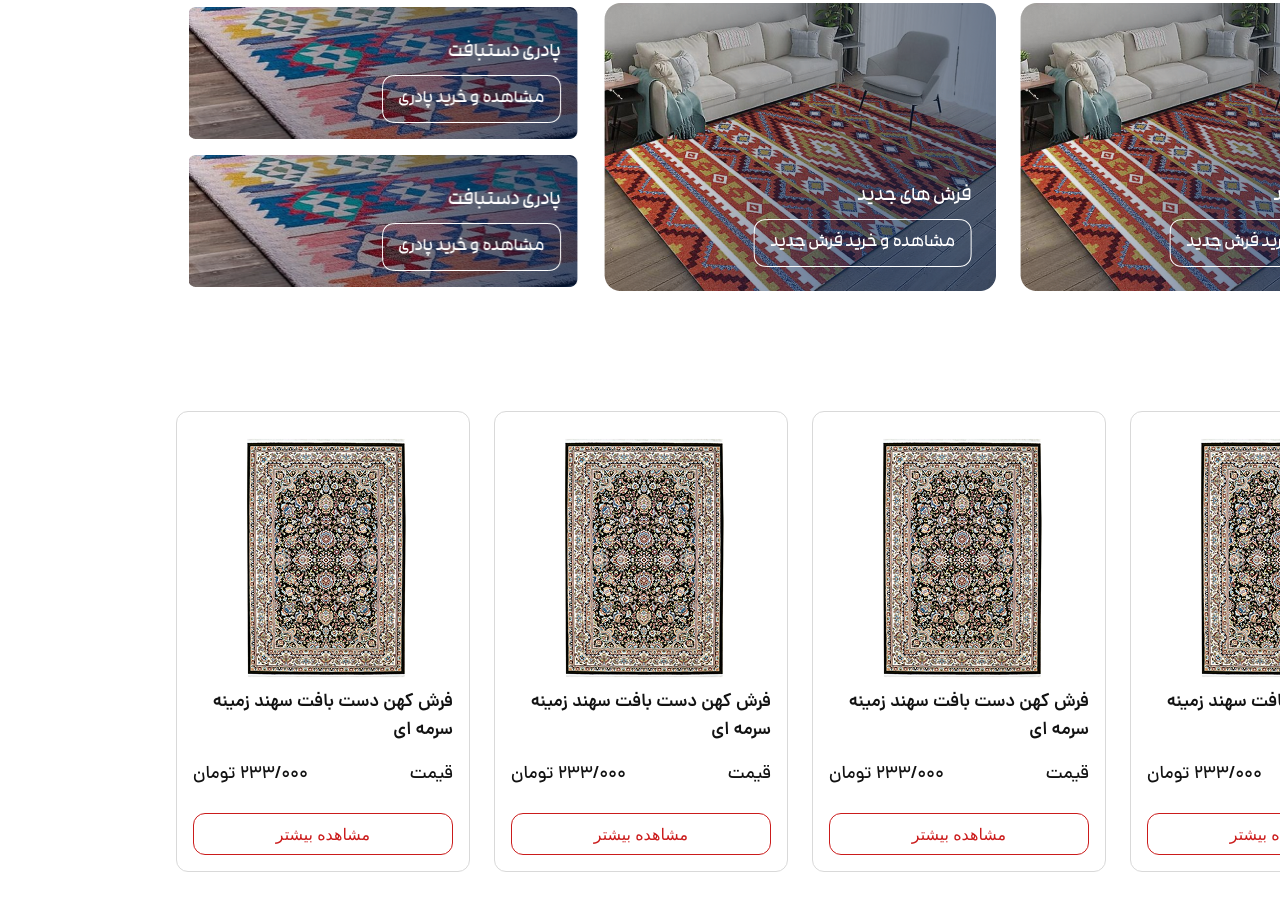
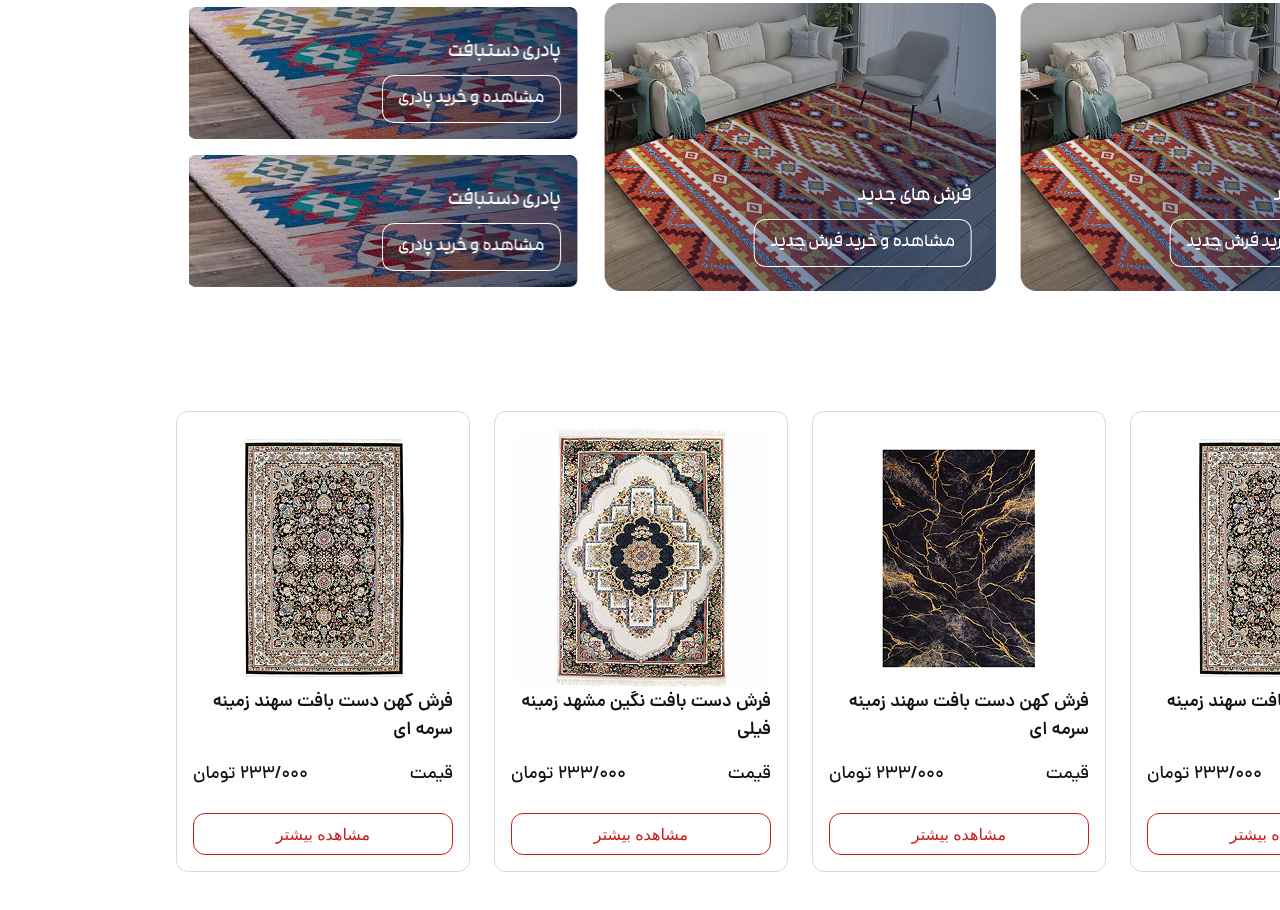
Before and after one commit to Amir-Sharafi-86/Carpet-website, a website: page public/index.html in a window 1280 px wide. Shown: the part 810-1720 px from the top of the page. Drawn offline with Linux system fonts and the light colour scheme.

Commit message:
responsive section tree product

```diff
--- a/public/index.html
+++ b/public/index.html
@@ -128,10 +128,10 @@
           <div class="grid grid-cols-1 lg:grid-cols-4 gap-6">
             <div class="product flex flex-col bg-white rounded-xl border border-[#D9D9D9] p-4">
               <div>
-                <img src="./imges/main/Frame 11.png"  alt="">
+                <img src="./imges/main/Frame 11.png" class="mx-auto"  alt="">
               </div>
               <div class=" text-[#121212] ">
-                <p class="text-lg max-sm:text-sm font-DanaDemiBold mb-4">فرش کهن  دست بافت سهند زمینه سرمه ای </p>
+                <p class="text-lg max-sm:text-sm font-DanaDemiBold mb-4 max-w-[255px]">فرش کهن  دست بافت سهند زمینه سرمه ای </p>
                 <div class="flex justify-between items-center font-DanaMedium text-lg mb-6">
                   <span>قیمت</span>
                   <span>۲۳۳/۰۰۰ تومان</span>
@@ -141,10 +141,10 @@
             </div>
             <div class="product flex flex-col bg-white rounded-xl border border-[#D9D9D9] p-4">
               <div>
-                <img src="./imges/main/Frame 11.png"  alt="">
+                <img src="./imges/main/Frame 12 (12).png" class="mx-auto"  alt="">
               </div>
               <div class=" text-[#121212] ">
-                <p class="text-lg max-sm:text-sm font-DanaDemiBold mb-4">فرش کهن  دست بافت سهند زمینه سرمه ای </p>
+                <p class="text-lg max-sm:text-sm font-DanaDemiBold mb-4 max-w-[255px]">فرش کهن  دست بافت سهند زمینه سرمه ای </p>
                 <div class="flex justify-between items-center font-DanaMedium text-lg mb-6">
                   <span>قیمت</span>
                   <span>۲۳۳/۰۰۰ تومان</span>
@@ -154,10 +154,10 @@
             </div>
             <div class="product flex flex-col bg-white rounded-xl border border-[#D9D9D9] p-4">
               <div>
-                <img src="./imges/main/Frame 11.png"  alt="">
+                <img src="./imges/main/Frame 13 (13).png" class="mx-auto"  alt="">
               </div>
               <div class=" text-[#121212] ">
-                <p class="text-lg max-sm:text-sm font-DanaDemiBold mb-4">فرش کهن  دست بافت سهند زمینه سرمه ای </p>
+                <p class="text-lg max-sm:text-sm font-DanaDemiBold mb-4 max-w-[255px]">فرش دست بافت نگین مشهد زمینه فیلی </p>
                 <div class="flex justify-between items-center font-DanaMedium text-lg mb-6">
                   <span>قیمت</span>
                   <span>۲۳۳/۰۰۰ تومان</span>
@@ -167,10 +167,10 @@
             </div>
             <div class="product flex flex-col bg-white rounded-xl border border-[#D9D9D9] p-4">
               <div>
-                <img src="./imges/main/Frame 11.png"  alt="">
+                <img src="./imges/main/Frame 11.png" class="mx-auto"  alt="">
               </div>
               <div class=" text-[#121212] ">
-                <p class="text-lg max-sm:text-sm font-DanaDemiBold mb-4">فرش کهن  دست بافت سهند زمینه سرمه ای </p>
+                <p class="text-lg max-sm:text-sm font-DanaDemiBold mb-4 max-w-[255px]">فرش کهن  دست بافت سهند زمینه سرمه ای </p>
                 <div class="flex justify-between items-center font-DanaMedium text-lg mb-6">
                   <span>قیمت</span>
                   <span>۲۳۳/۰۰۰ تومان</span>
```
Also changed, not shown: public/styles/app.css.
